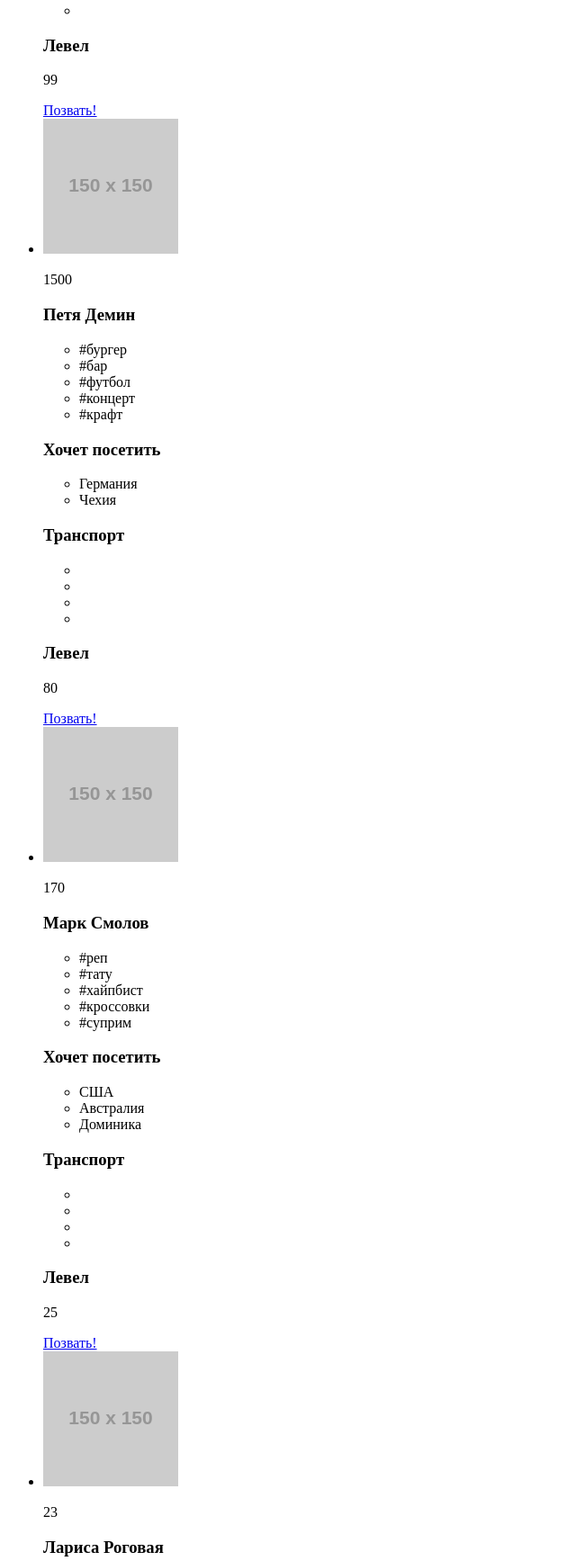
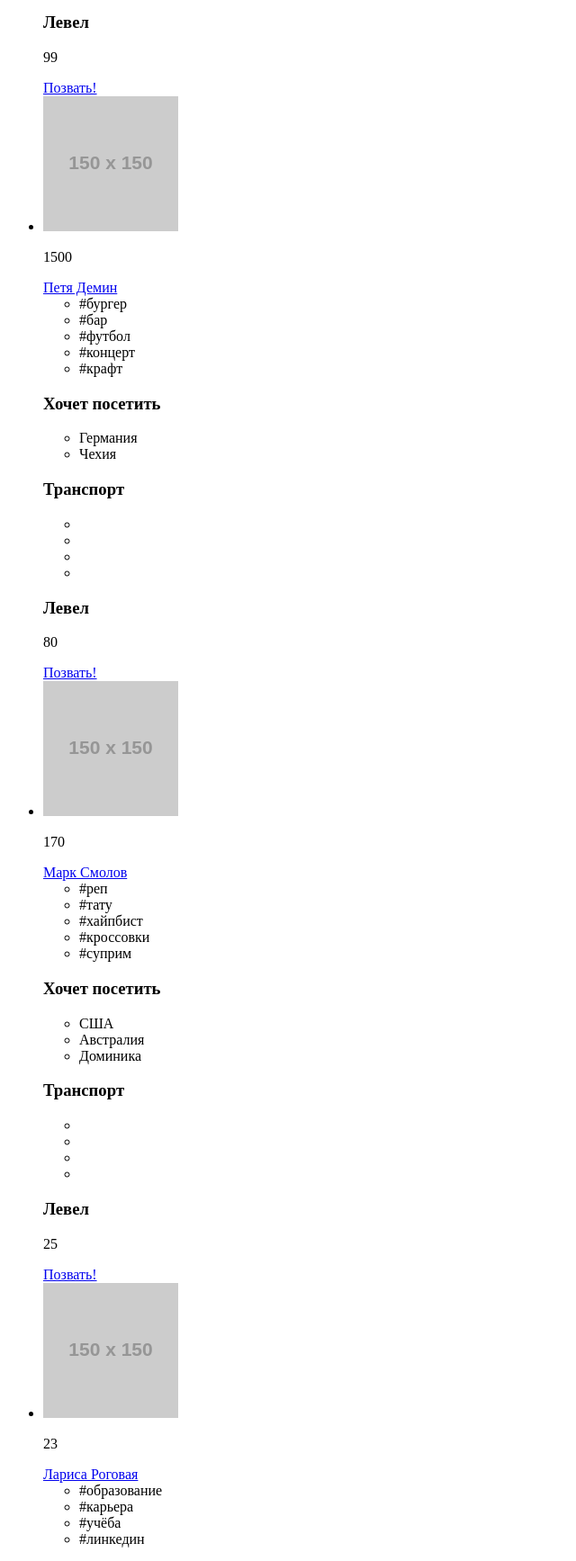
Before and after one commit to danilabohanov123/1185083-pognali-20, a website: page source/catalog.html in a window 1280 px wide. Shown: the part 1065-2800 px from the top of the page at 90% size, without its empty margins (0-640 px from the left). Drawn offline with Linux system fonts and the light colour scheme; placeholder pictures from the web are drawn by us.

Commit message:
Критерий 6.8 ТЗ

```diff
--- a/source/catalog.html
+++ b/source/catalog.html
@@ -54,11 +54,13 @@
         <ul class="travelers__list travelers-list">
           <li class="travelers-list__traveler traveler">
             <div class="traveler__traver-info-wrapper traver-info-wrapper">
-              <img src="https://via.placeholder.com/150x150" alt="Таня Фирсова">
+              <a class="traveler__photo-link" href="#">
+                <img src="https://via.placeholder.com/150x150" alt="Таня Фирсова">
+              </a>
               <p class="traveler__likes likes">
                 1,5 М
               </p>
-              <h3 class="traveler__name">Таня Фирсова</h3>
+              <a class="traveler__name-link" href="#">Таня Фирсова</a>
             </div>
             <ul class="traveler__tags tags-list">
               <li class="tags-list__tag">#ЗОЖ</li>
@@ -95,11 +97,13 @@
           </li>
           <li class="travelers-list__traveler traveler">
             <div class="traveler__traver-info-wrapper traver-info-wrapper">
-              <img src="https://via.placeholder.com/150x150" alt="Петя Демин">
+              <a class="traveler__photo-link" href="#">
+                <img src="https://via.placeholder.com/150x150" alt="Петя Демин">
+              </a>
               <p class="traveler__likes likes">
                 1500
               </p>
-              <h3 class="traveler__name">Петя Демин</h3>
+              <a class="traveler__name-link" href="#">Петя Демин</a>
             </div>
             <ul class="traveler__tags tags-list">
               <li class="tags-list__tag">#бургер</li>
@@ -134,11 +138,13 @@
           </li>
           <li class="travelers-list__traveler traveler">
             <div class="traveler__traver-info-wrapper traver-info-wrapper">
-              <img src="https://via.placeholder.com/150x150" alt="Марк Смолов">
+              <a class="traveler__photo-link" href="#">
+                <img src="https://via.placeholder.com/150x150" alt="Марк Смолов">
+              </a>
               <p class="traveler__likes likes">
                 170
               </p>
-              <h3 class="traveler__name">Марк Смолов</h3>
+              <a class="traveler__name" href="#">Марк Смолов</a>
             </div>
             <ul class="traveler__tags tags-list">
               <li class="tags-list__tag">#реп</li>
@@ -174,11 +180,13 @@
           </li>
           <li class="travelers-list__traveler traveler">
             <div class="traveler__traver-info-wrapper traver-info-wrapper">
-              <img src="https://via.placeholder.com/150x150" alt="Лариса Роговая">
+              <a class="traveler__photo-link" href="#">
+                <img src="https://via.placeholder.com/150x150" alt="Лариса Роговая">
+              </a>
               <p class="traveler__likes likes">
                 23
               </p>
-              <h3 class="traveler__name">Лариса Роговая</h3>
+              <a class="traveler__name-link" href="#">Лариса Роговая</a>
             </div>
             <ul class="traveler__tags tags-list">
               <li class="tags-list__tag">#образование</li>
```
